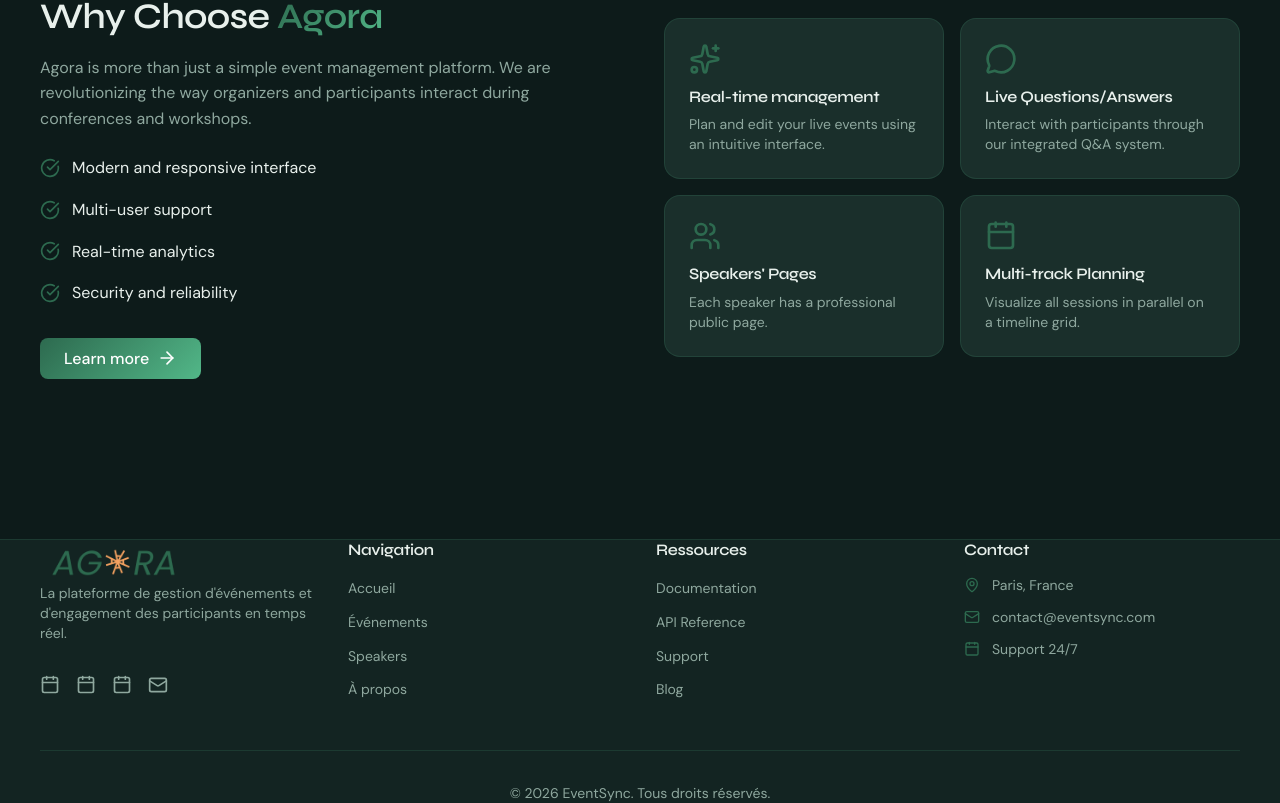
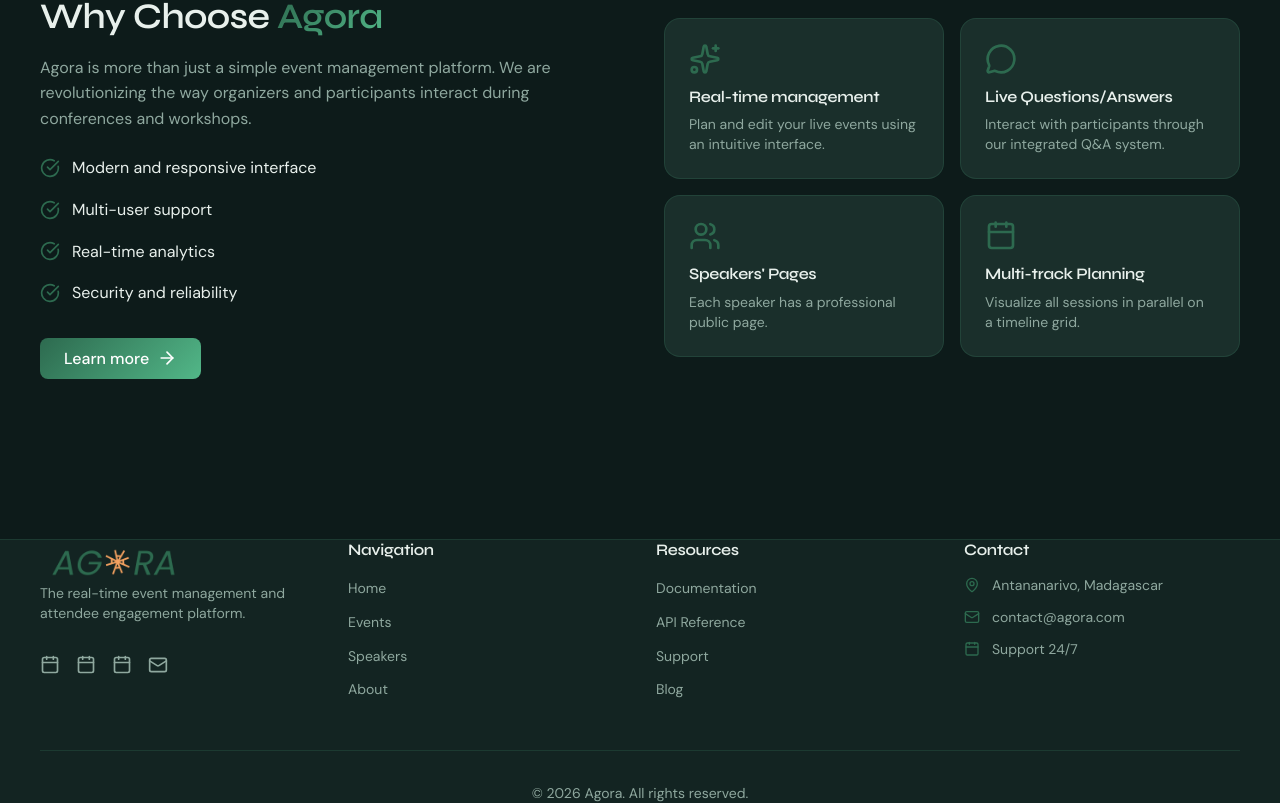
Before and after one commit to FullStack-Collective/event-sync-frontend, a Next.js app: page / in a window 1280 px wide. Shown: the part 2058-2861 px from the top of the page. Built offline with nearby package versions, Linux system fonts and the light colour scheme; no server answers.

Commit message:
feat(footer-public): use english language for all content

```diff
--- a/src/components/home/layout/PublicFooter.tsx
+++ b/src/components/home/layout/PublicFooter.tsx
@@ -26,7 +26,7 @@ export function PublicFooter() {
               </div>
             </Link>
             <p className="text-text-muted text-sm">
-              La plateforme de gestion d'événements et d'engagement des participants en temps réel.
+              The real-time event management and attendee engagement platform.
             </p>
             <div className="flex gap-4 pt-4">
               <a href="#" className="text-text-muted hover:text-primary transition-colors">
@@ -50,12 +50,12 @@ export function PublicFooter() {
             <ul className="space-y-2">
               <li>
                 <a href="#home" className="text-text-muted hover:text-primary transition-colors text-sm">
-                  Accueil
+                  Home
                 </a>
               </li>
               <li>
                 <a href="#events" className="text-text-muted hover:text-primary transition-colors text-sm">
-                  Événements
+                  Events
                 </a>
               </li>
               <li>
@@ -65,7 +65,7 @@ export function PublicFooter() {
               </li>
               <li>
                 <a href="#about" className="text-text-muted hover:text-primary transition-colors text-sm">
-                  À propos
+                  About
                 </a>
               </li>
             </ul>
@@ -73,7 +73,7 @@ export function PublicFooter() {
 
           {/* Resources */}
           <div className="space-y-4">
-            <h3 className="font-display font-semibold text-text">Ressources</h3>
+            <h3 className="font-display font-semibold text-text">Resources</h3>
             <ul className="space-y-2">
               <li>
                 <Link href="#" className="text-text-muted hover:text-primary transition-colors text-sm">
@@ -104,11 +104,11 @@ export function PublicFooter() {
             <ul className="space-y-3">
               <li className="flex items-start gap-3 text-text-muted text-sm">
                 <MapPin className="w-4 h-4 mt-0.5 flex-shrink-0 text-primary" />
-                <span>Paris, France</span>
+                <span>Antananarivo, Madagascar</span>
               </li>
               <li className="flex items-start gap-3 text-text-muted text-sm">
                 <Mail className="w-4 h-4 mt-0.5 flex-shrink-0 text-primary" />
-                <span>contact@eventsync.com</span>
+                <span>contact@agora.com</span>
               </li>
               <li className="flex items-start gap-3 text-text-muted text-sm">
                 <Calendar className="w-4 h-4 mt-0.5 flex-shrink-0 text-primary" />
@@ -121,7 +121,7 @@ export function PublicFooter() {
         {/* Bottom Bar */}
         <div className="border-t border-border mt-12 pt-8 text-center">
           <p className="text-text-muted text-sm">
-            © {currentYear} EventSync. Tous droits réservés.
+            © {currentYear} Agora. All rights reserved.
           </p>
         </div>
       </div>
```
